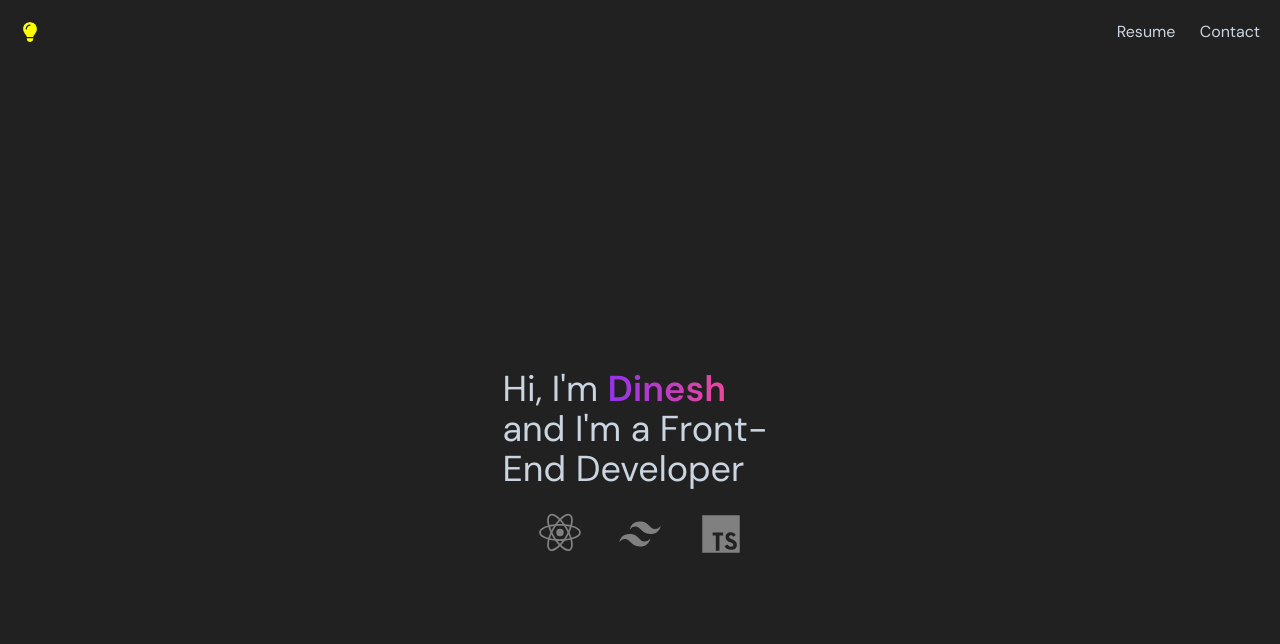
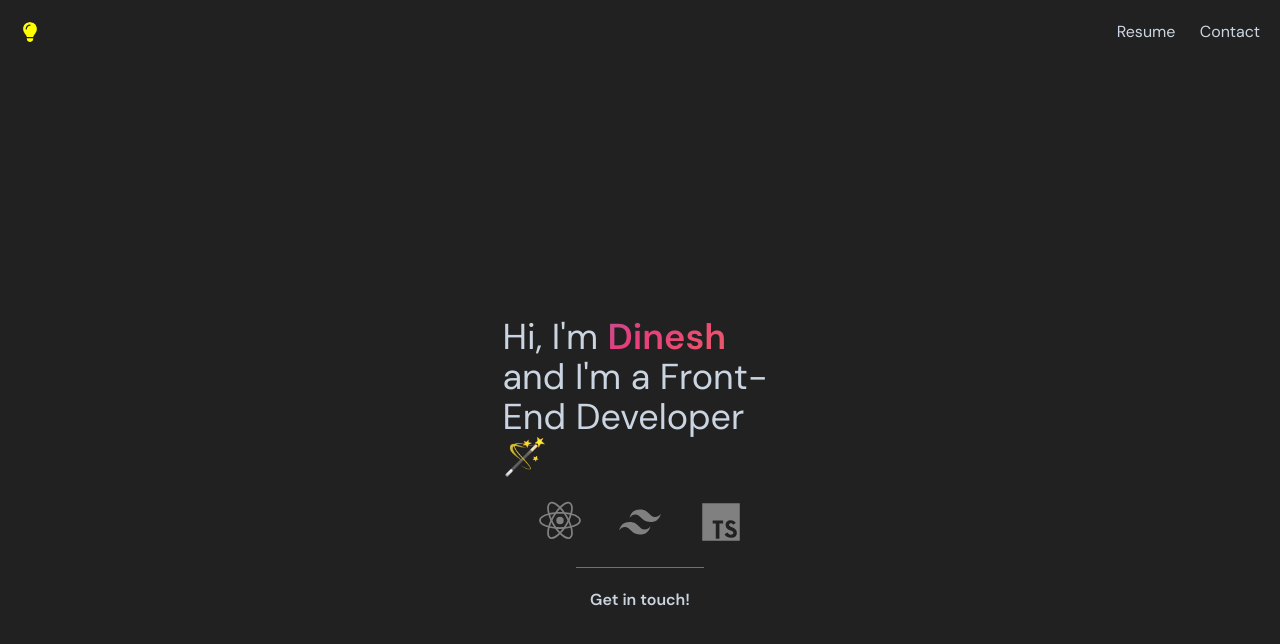
Before and after one commit to thatcatfromspace/portfolio-v2, a React (Vite) app: page / in a window 1280 px wide. Shown: the top 644 px of the page. Built offline with nearby package versions, Linux system fonts and the light colour scheme.

Commit message:
flowing gradient!

```diff
--- a/package.json
+++ b/package.json
@@ -1,7 +1,7 @@
 {
   "name": "portfolio",
   "private": true,
-  "version": "0.0.0",
+  "version": "1.0.0",
   "type": "module",
   "scripts": {
     "dev": "vite",
@@ -13,7 +13,6 @@
   },
   "dependencies": {
     "autoprefixer": "^10.4.15",
-    "gh-pages": "^6.0.0",
     "postcss": "^8.4.29",
     "react": "^18.2.0",
     "react-dom": "^18.2.0",
--- a/src/App.tsx
+++ b/src/App.tsx
@@ -1,4 +1,5 @@
-import './App.css';
+import './index.css';
+import './gradient.css'
 import { BrowserRouter as Router, Routes, Route} from "react-router-dom";
 import resume from "./assets/dinesh-tv-resume.pdf";
 
@@ -32,8 +33,8 @@ function App(){
       </div>
     </nav>
     <div className='h-screen flex flex-col justify-center items-center'>
-      <div className='flex w-[20vw] min-w-[275px] max-w-[290x]'>
-        <h1 className='text-4xl dark:text-slate-300'>Hi, I'm <span className='bg-gradient-to-r from-purple-600 to-pink-500 bg-clip-text text-transparent font-semibold'> Dinesh </span> and I'm a Front-End Developer</h1>
+      <div className='flex w-[20vw] min-w-[275px] max-w-[290x] cursor-default'>
+        <h1 className='text-4xl dark:text-slate-300'>Hi, I'm <span className='name cursor-default font-semibold'> Dinesh </span> and I'm a Front-End Developer 🪄</h1>
       </div>
       <div className='flex justify-between mt-5 w-[20vw] min-w-[275px] max-w-[1500px] px-8'>
         <svg className='hover:fill-[#61DBFB] transition-colors' viewBox="0 0 24 24" fill="grey" height="50px" width="50px">
@@ -50,7 +51,11 @@ function App(){
           <path d="M3 3h18v18H3V3m10.71 14.86c.5.98 1.51 1.73 3.09 1.73 1.6 0 2.8-.83 2.8-2.36 0-1.41-.81-2.04-2.25-2.66l-.42-.18c-.73-.31-1.04-.52-1.04-1.02 0-.41.31-.73.81-.73.48 0 .8.21 1.09.73l1.31-.87c-.55-.96-1.33-1.33-2.4-1.33-1.51 0-2.48.96-2.48 2.23 0 1.38.81 2.03 2.03 2.55l.42.18c.78.34 1.24.55 1.24 1.13 0 .48-.45.83-1.15.83-.83 0-1.31-.43-1.67-1.03l-1.38.8M13 11.25H8v1.5h1.5V20h1.75v-7.25H13v-1.5z" />
         </svg>
       </div>
-    </div>
+        <div className='h-[1px] w-32 my-5 bg-gray-500 '></div>
+        <div className='hover:-translate-y-2 transition-transform duration-300 ease-in-out'>
+          <span className='dark:text-slate-300 cursor-pointer font-semibold'>Get in touch!</span>
+        </div>
+      </div>
     </>
   );
 }
--- /dev/null
+++ b/src/gradient.css
@@ -0,0 +1,20 @@
+.name {
+	background: linear-gradient(-45deg, #ee7752, #e73c7e, #23a6d5, #23d5ab);
+	background-size: 400% 400%;
+	animation: gradient 10s ease infinite;
+	height: 100vh;
+    background-clip: text;
+    color: transparent;
+}
+
+@keyframes gradient {
+	0% {
+		background-position: 0% 50%;
+	}
+	50% {
+		background-position: 100% 50%;
+	}
+	100% {
+		background-position: 0% 50%;
+	}
+}
--- a/src/index.css
+++ b/src/index.css
@@ -1,4 +1,4 @@
-@import url('https://fonts.googleapis.com/css2?family=DM+Sans:opsz,wght@9..40,400;9..40,500;9..40,600&family=Inter:wght@200;300;400;500;600;700&family=Poppins:wght@300;400;500;600&display=swap');
+@import url("https://fonts.googleapis.com/css2?family=DM+Sans:opsz,wght@9..40,400;9..40,500;9..40,600&family=Inter:wght@200;300;400;500;600;700&family=Poppins:wght@300;400;500;600&display=swap");
 
 @tailwind base;
 @tailwind components;
```
Also changed, not shown: 1 other file (tests, documents, lock files or other folders).
